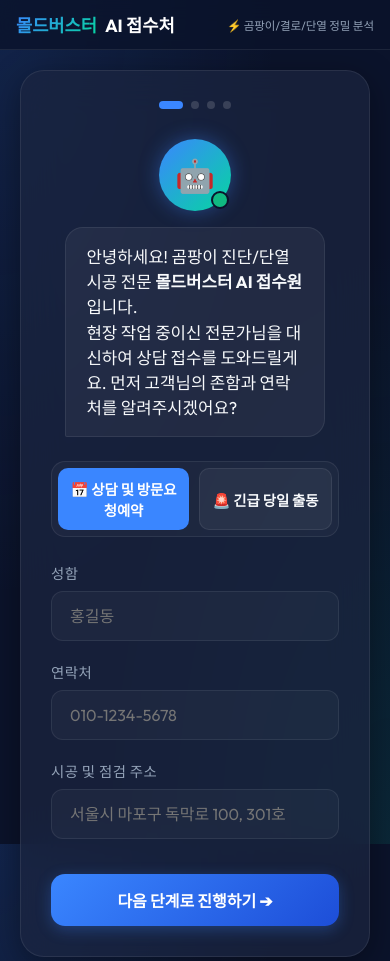
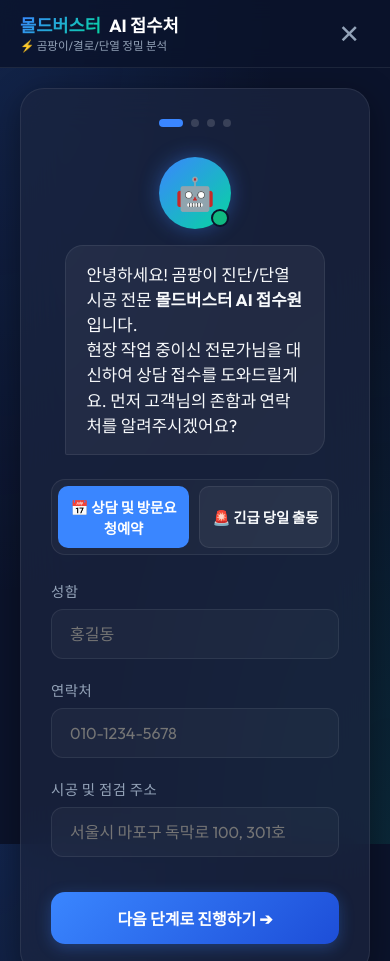
Before and after one commit to ramijun-fa/moldbuster-ai-chatbot, a website: page public/index.html in a window 390 px wide. Shown: the top 961 px of the page. Drawn offline with Linux system fonts and the light colour scheme; no server answers.

Commit message:
feat: Add mobile widget header close button with iframe postMessage communication

```diff
--- a/public/index.html
+++ b/public/index.html
@@ -9,13 +9,19 @@
 <body>
 
   <!-- 헤더 영역 -->
-  <header>
-    <a href="#" class="logo" style="white-space: nowrap;">
-      <span>몰드버스터</span> AI 접수처
-    </a>
-    <div style="font-size: 0.85rem; color: var(--text-muted); white-space: nowrap;">
-      ⚡ 곰팡이/결로/단열 정밀 분석
+  <header style="position: relative; display: flex; justify-content: space-between; align-items: center; width: 100%; padding: 15px 20px;">
+    <div style="display: flex; flex-direction: column; align-items: flex-start; text-align: left;">
+      <a href="#" class="logo" style="white-space: nowrap; margin: 0; line-height: 1.2;">
+        <span>몰드버스터</span> AI 접수처
+      </a>
+      <div style="font-size: 0.8rem; color: var(--text-muted); white-space: nowrap; margin-top: 4px; line-height: 1;">
+        ⚡ 곰팡이/결로/단열 정밀 분석
+      </div>
     </div>
+    <!-- 🌟 모바일 위젯 대응을 위한 닫기 버튼 (클릭 시 부모 위젯 닫기) -->
+    <button type="button" id="btn-close-widget" style="background: none; border: none; color: var(--text-muted); font-size: 1.6rem; cursor: pointer; padding: 4px 10px; display: flex; align-items: center; justify-content: center; transition: color 0.2s; line-height: 1; outline: none;" onclick="closeWidgetWindow()">
+      ✕
+    </button>
   </header>
 
   <!-- 메인 모바일 카드 컨테이너 -->
--- a/public/js/client.js
+++ b/public/js/client.js
@@ -962,3 +962,8 @@ function shareSingleItem(event, id) {
     });
   }
 }
+
+// 🌟 위젯 창 닫기 (부모 창인 widget.js와 통신)
+function closeWidgetWindow() {
+  window.parent.postMessage({ type: 'CLOSE_SIGONG_WIDGET' }, '*');
+}
```
Also changed, not shown: public/widget.js (+9 -0 lines).
